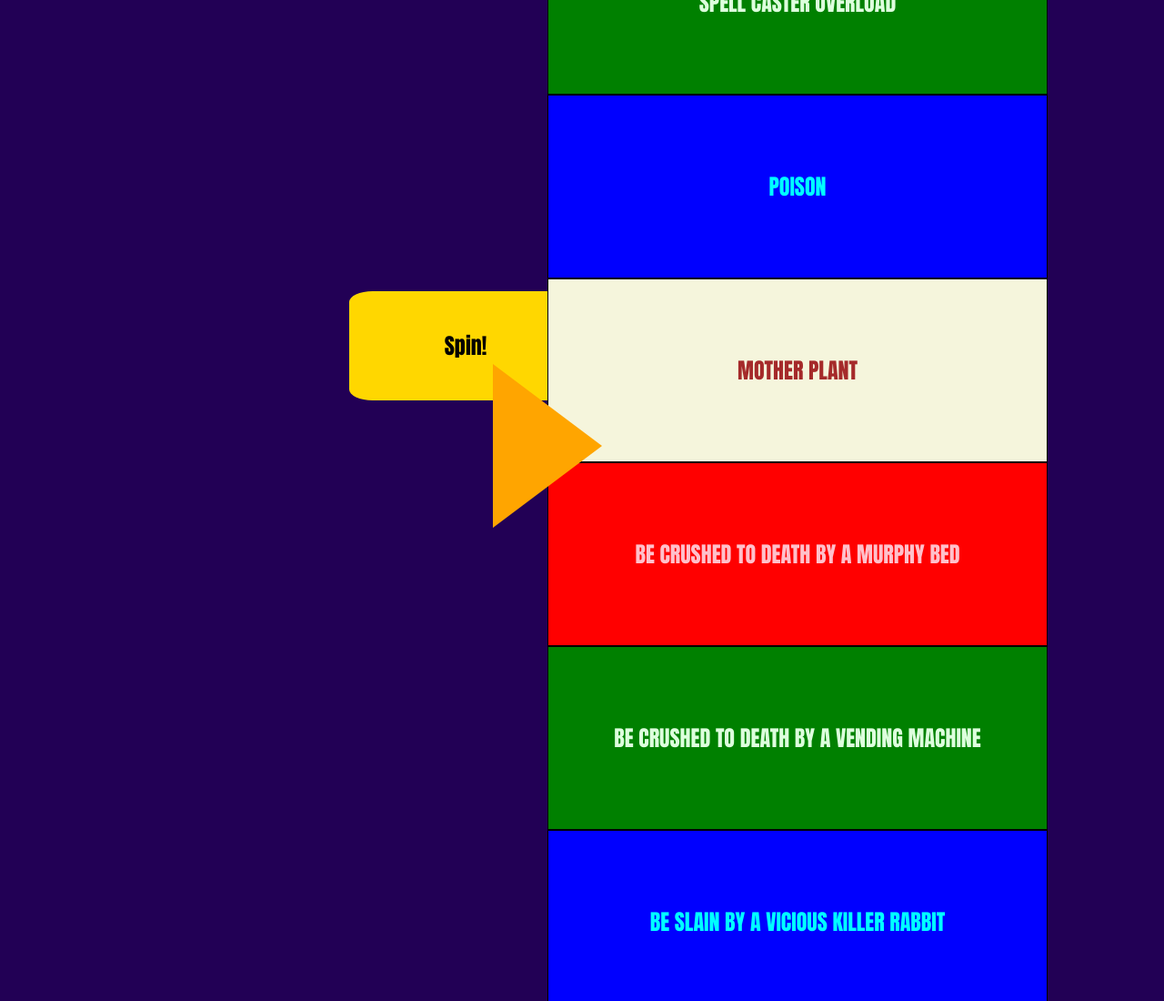
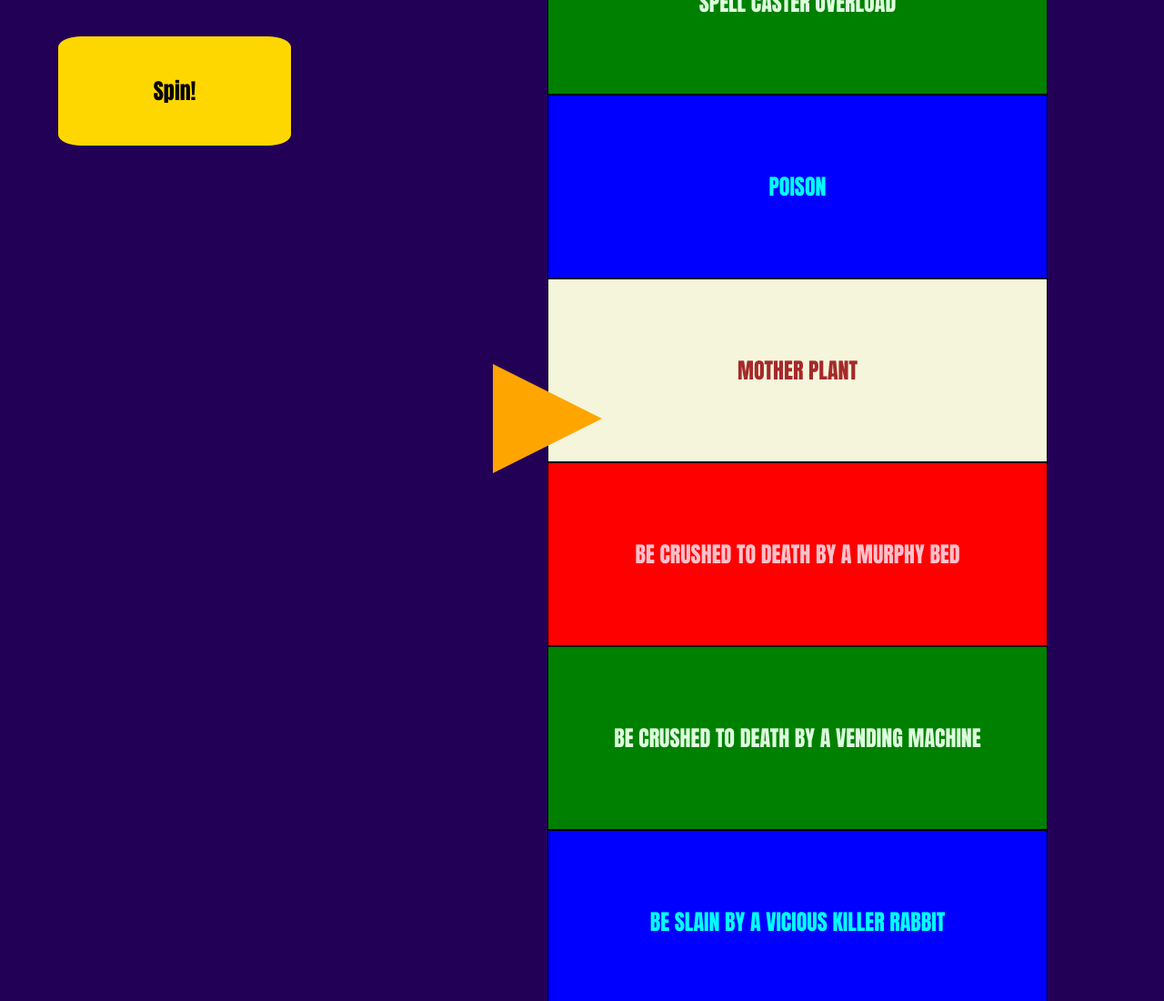
Before and after one commit to mcglade8/sim4deathwheel, a plain HTML site: page index.html in a window 1280 px wide. Shown: the top 1100 px of the page at 91% size. Drawn offline with nearby package versions, Linux system fonts and the light colour scheme.

Commit message:
Update styles.css

```diff
--- a/styles.css
+++ b/styles.css
@@ -66,8 +66,8 @@ body{
   z-index: 2;
   position: absolute;
   border-left: 120px solid orange;
-  border-top: 90px solid transparent;
-  border-bottom: 90px solid transparent;
+  border-top: 60px solid transparent;
+  border-bottom: 60px solid transparent;
   border-right: 0;
   top: 50%;
   box-style: border-box;
@@ -76,7 +76,7 @@ body{
 
 @media (max-width: 1700px){
     button{
-        position:absolute;
+        position:fixed;
         left: 5vw;
         width: 20vw;
         top: 5vh;
```
